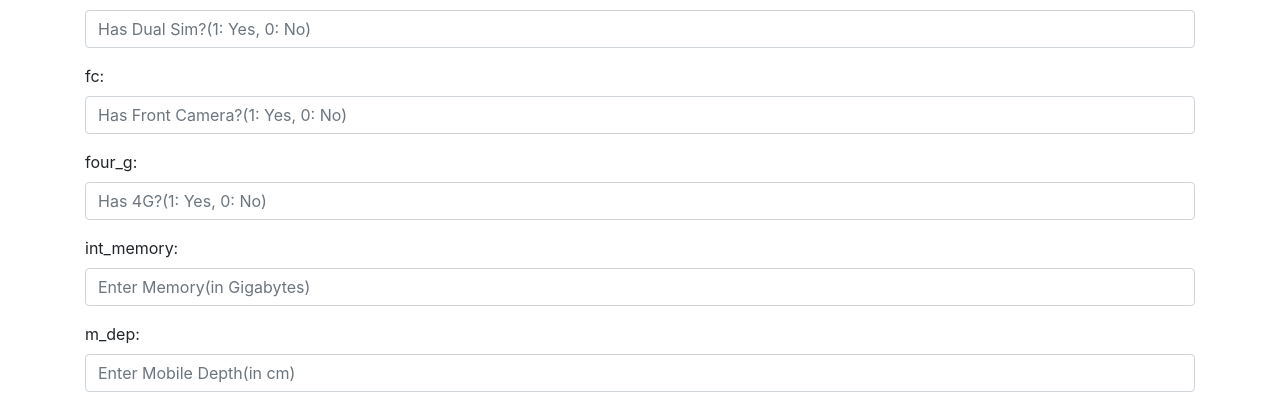
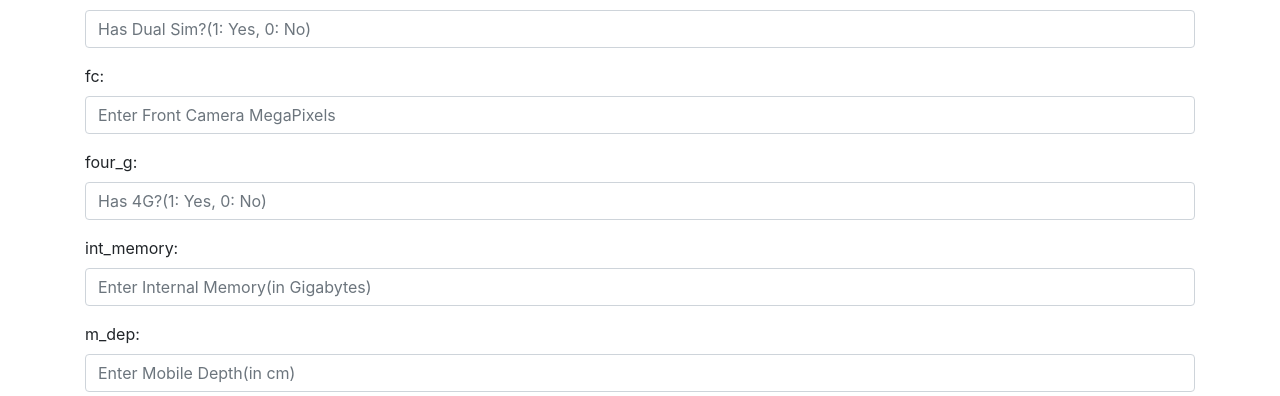
Before and after one commit to suruchishrey/SWLAB-mini-projects, a Django app: page /home/ in a window 1280 px wide. Shown: the part 516-912 px from the top of the page. Run offline with Django 3.2, Linux system fonts and the light colour scheme; some libraries are stand-ins or nearby versions.

Commit message:
Update index.html

```diff
--- a/MobilePricePredictor/home/templates/home/index.html
+++ b/MobilePricePredictor/home/templates/home/index.html
@@ -52,7 +52,7 @@
 
           <div class="form-group">
             <label for="overs">fc:</label>
-            <input type="text" class="form-control" placeholder="Has Front Camera?(1: Yes, 0: No)" name="fc">
+            <input type="text" class="form-control" placeholder="Enter Front Camera MegaPixels" name="fc">
           </div>
           <div class="form-group">
             <label for="overs">four_g:</label>
@@ -61,7 +61,7 @@
 
           <div class="form-group">
               <label for="overs">int_memory:</label>
-              <input type="text" class="form-control" placeholder="Enter Memory(in Gigabytes)" name="int_memory">
+              <input type="text" class="form-control" placeholder="Enter Internal Memory(in Gigabytes)" name="int_memory">
           </div>
 
           <div class="form-group">
```
